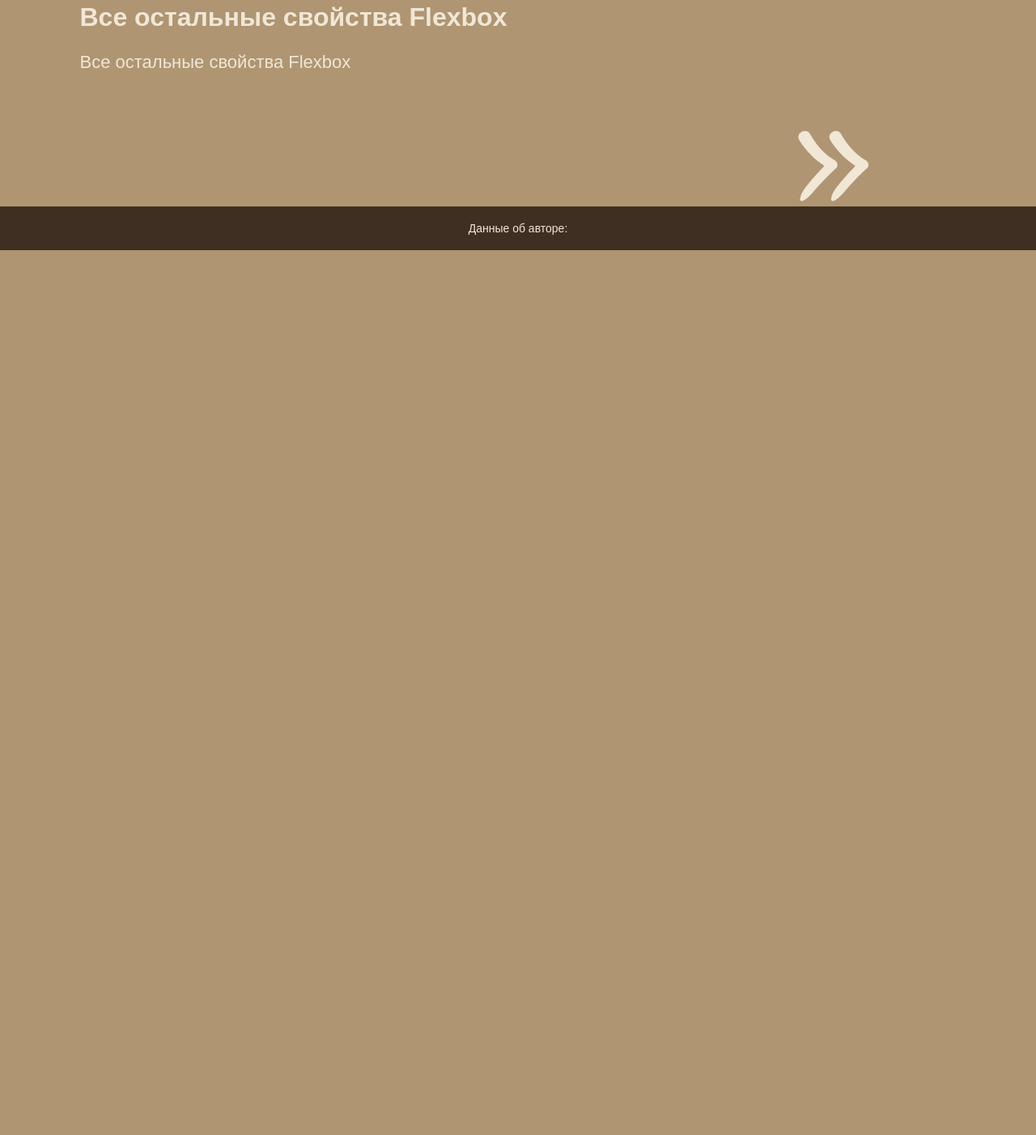
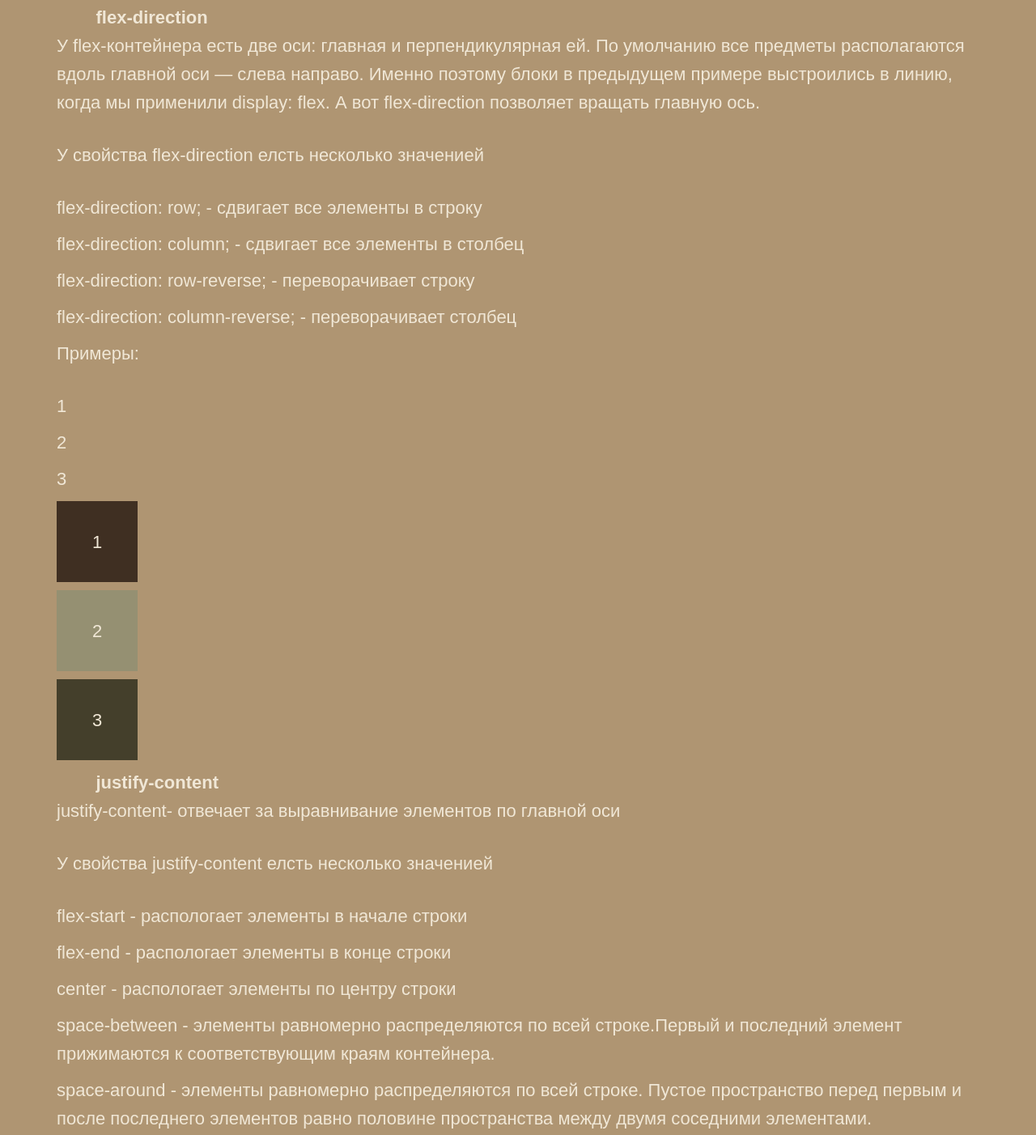
Before and after one commit to Vladokos/collegeProject, a plain HTML site: page cssLesson/cssLesson8.html in a window 1280 px wide. Shown: the part 903-2305 px from the top of the page at 81% size. Before the commit the page ends 1212 px from the top, so only its background shows below. Drawn offline with Linux system fonts and the light colour scheme.

Commit message:
add some theory

```diff
--- a/cssLesson/cssLesson8.html
+++ b/cssLesson/cssLesson8.html
@@ -91,21 +91,81 @@
                 </ul>
               </div>
             </div>
-            <div>
-              <h2 class="hook" id="allFlex">
-                <a href="#allFlex"
-                  ><img class="achor" src="../image/button/chain.svg" />Все
-                  остальные свойства Flexbox
-                </a>
-              </h2>
-              <div></div>
+            <div class="flex-direction">
+              <!-- style -->
               <a href="#flexDc" class="subtitle"
-                  ><img class="achor__subtitle" src="../image/button/chain.svg" />Все
-                  остальные свойства Flexbox
-                </a>
+                ><img class="achor__subtitle" src="../image/button/chain.svg" />
+                flex-direction
+              </a>
               <p>
-
+                У flex-контейнера есть две оси: главная и перпендикулярная ей.
+                По умолчанию все предметы располагаются вдоль главной оси —
+                слева направо. Именно поэтому блоки в предыдущем примере
+                выстроились в линию, когда мы применили display: flex. А вот
+                flex-direction позволяет вращать главную ось.
               </p>
+              <p>У свойства flex-direction елсть несколько значенией</p>
+              <ul>
+                <li>flex-direction: row; - сдвигает все элементы в строку</li>
+                <li>
+                  flex-direction: column; - сдвигает все элементы в столбец
+                </li>
+                <li>flex-direction: row-reverse; - переворачивает строку</li>
+                <li>
+                  flex-direction: column-reverse; - переворачивает столбец
+                </li>
+              </ul>
+              <!-- need add -->
+              <p>Примеры:</p>
+              <div class="ExamplesDc">
+                <div class="ExampleDc__normal">
+                  <ul
+                    class="exampleDc__normal-block"
+                    id="exampleDc__normal-block"
+                  >
+                    <li class="exampleDc-item" id="exampleDc-item">1</li>
+                    <li class="exampleDc-item" id="exampleDc-item">2</li>
+                    <li class="exampleDc-item" id="exampleDc-item">3</li>
+                  </ul>
+                </div>
+                <div class="ExampleDc__reverse">
+                  <ul
+                    class="exampleDc__reverse-block"
+                    id="exampleDc__reverse-block"
+                  >
+                    <li class="exampleDf-item" id="exampleDf-item">1</li>
+                    <li class="exampleDf-item" id="exampleDf-item">2</li>
+                    <li class="exampleDf-item" id="exampleDf-item">3</li>
+                  </ul>
+                </div>
+              </div>
+            </div>
+            <div class="justify-content">
+              <a href="#flexDc" class="subtitle"
+                ><img class="achor__subtitle" src="../image/button/chain.svg" />
+                justify-content
+              </a>
+              <p>
+                justify-content- отвечает за выравнивание элементов по главной
+                оси
+              </p>
+              <p>У свойства justify-content елсть несколько значенией</p>
+              <ul>
+                <li>flex-start - распологает элементы в начале строки</li>
+                <li>flex-end - распологает элементы в конце строки</li>
+                <li>center - распологает элементы по центру строки</li>
+                <li>
+                  space-between - элементы равномерно распределяются по всей
+                  строке.Первый и последний элемент прижимаются к
+                  соответствующим краям контейнера.
+                </li>
+                <li>
+                  space-around - элементы равномерно распределяются по всей
+                  строке. Пустое пространство перед первым и после последнего
+                  элементов равно половине пространства между двумя соседними
+                  элементами.
+                </li>
+              </ul>
             </div>
           </div>
         </div>
--- a/style/cssLessonStyle/styleLesson8.css
+++ b/style/cssLessonStyle/styleLesson8.css
@@ -18,12 +18,17 @@
 .exampleDf-item:last-child {
   background-color: #443f2b;
 }
+.subtitle{
+    font-weight: 600;
+}
 .achor__subtitle {
   visibility: hidden;
+  margin-left: 20px;
   width: 2.5%;
   margin-top: 3px;
   float: left;
 }
 .subtitle:hover .achor__subtitle {
   visibility: visible;
+
 }
```
